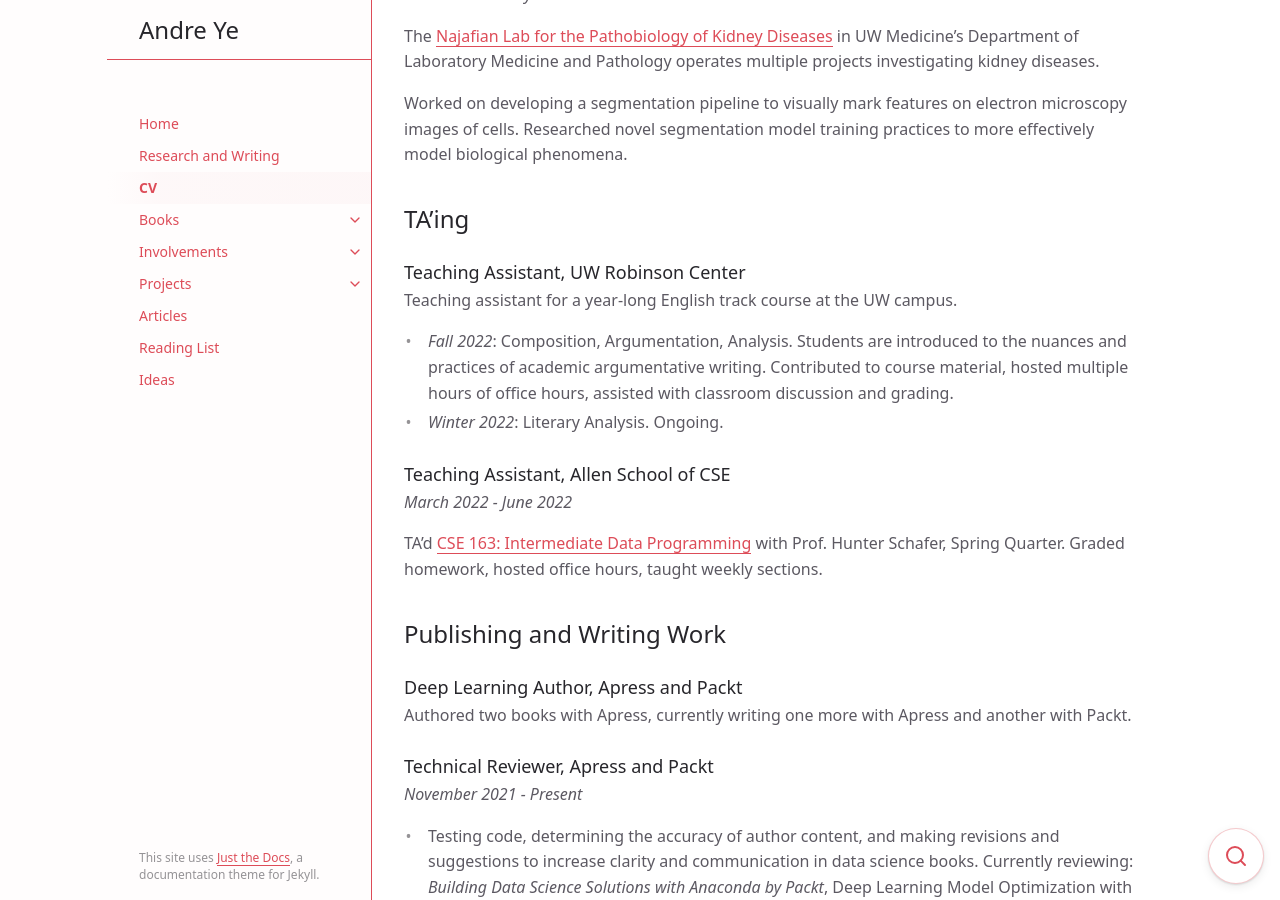
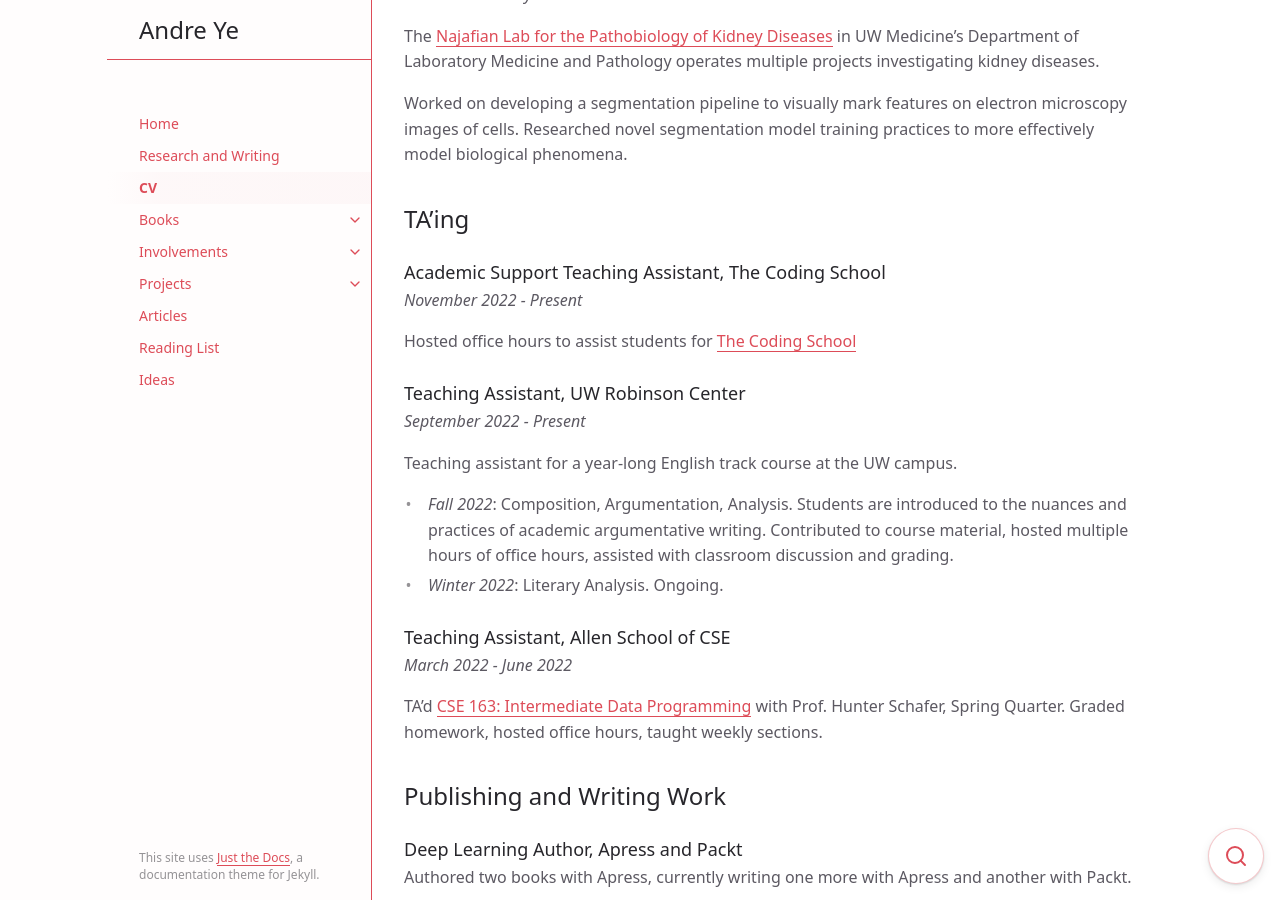
Before and after one commit to andre-ye/andre-ye.github.io-retired, a Jekyll site: the page built from docs/cv.md, in a window 1280 px wide and 900 px high, scrolled down 1555 px. Built offline with Jekyll 4.4.1, drawn with Linux system fonts in a browser that asks for light colours; nearby versions of some CDN libraries.

Commit message:
Update cv.md

```diff
--- a/docs/cv.md
+++ b/docs/cv.md
@@ -76,7 +76,14 @@ Worked on developing a segmentation pipeline to visually mark features on electr
 
 ## TA'ing
 
+### Academic Support Teaching Assistant, The Coding School
+*November 2022 - Present*
+
+Hosted office hours to assist students for [The Coding School](https://the-cs.org/){:target="_blank"}
+
 ### Teaching Assistant, UW Robinson Center
+*September 2022 - Present*
+
 Teaching assistant for a year-long English track course at the UW campus.
 - *Fall 2022*: Composition, Argumentation, Analysis. Students are introduced to the nuances and practices of academic argumentative writing. Contributed to course material, hosted multiple hours of office hours, assisted with classroom discussion and grading.
 - *Winter 2022*: Literary Analysis. Ongoing.
@@ -84,7 +91,7 @@ Teaching assistant for a year-long English track course at the UW campus.
 ### Teaching Assistant, Allen School of CSE
 *March 2022 - June 2022*
 
-TA'd [CSE 163: Intermediate Data Programming](https://andre-ye.github.io/uni/uni/docs/cs/cse-163) with Prof. Hunter Schafer, Spring Quarter. Graded homework, hosted office hours, taught weekly sections.
+TA'd [CSE 163: Intermediate Data Programming](https://andre-ye.github.io/uni/uni/docs/cs/cse-163){:target="_blank"} with Prof. Hunter Schafer, Spring Quarter. Graded homework, hosted office hours, taught weekly sections.
 
 ## Publishing and Writing Work
 
```
